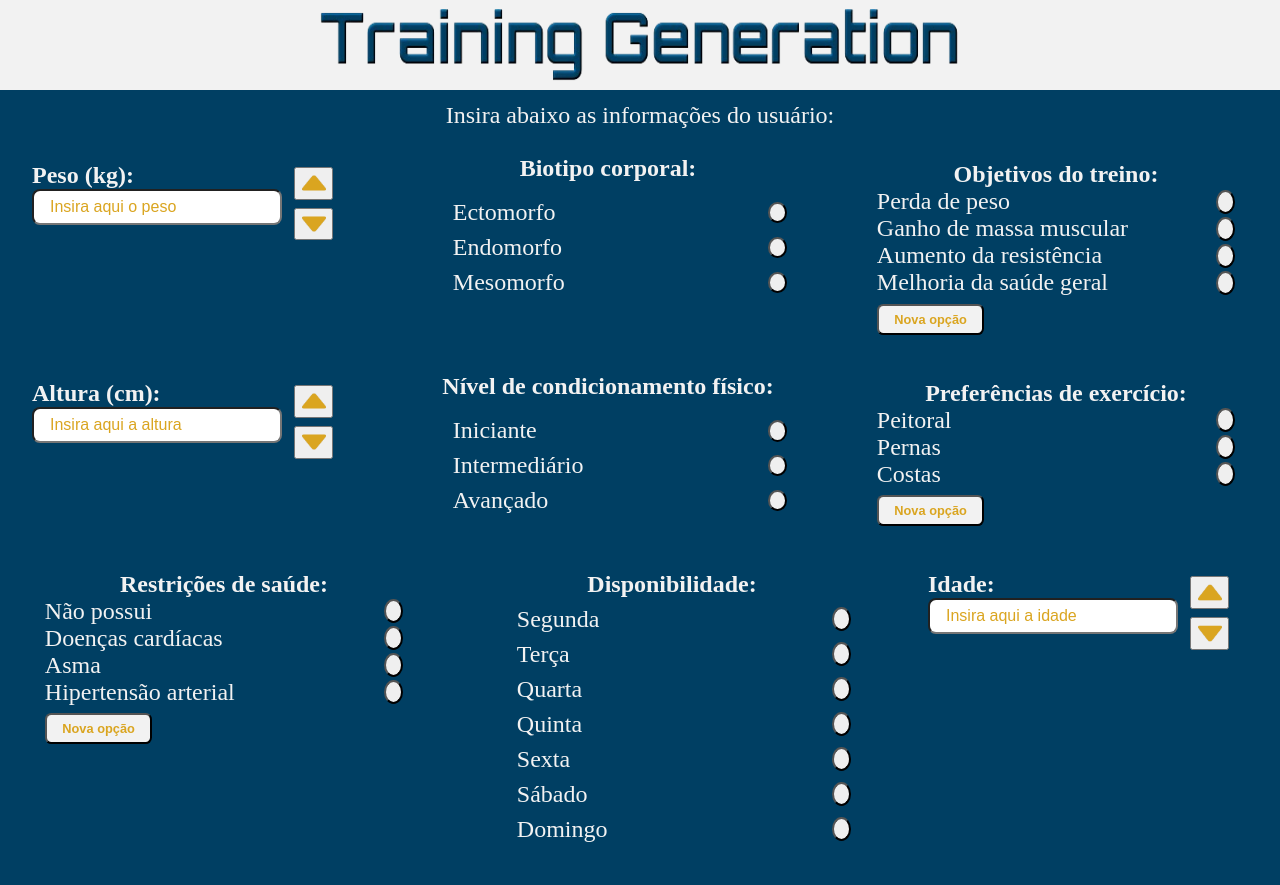
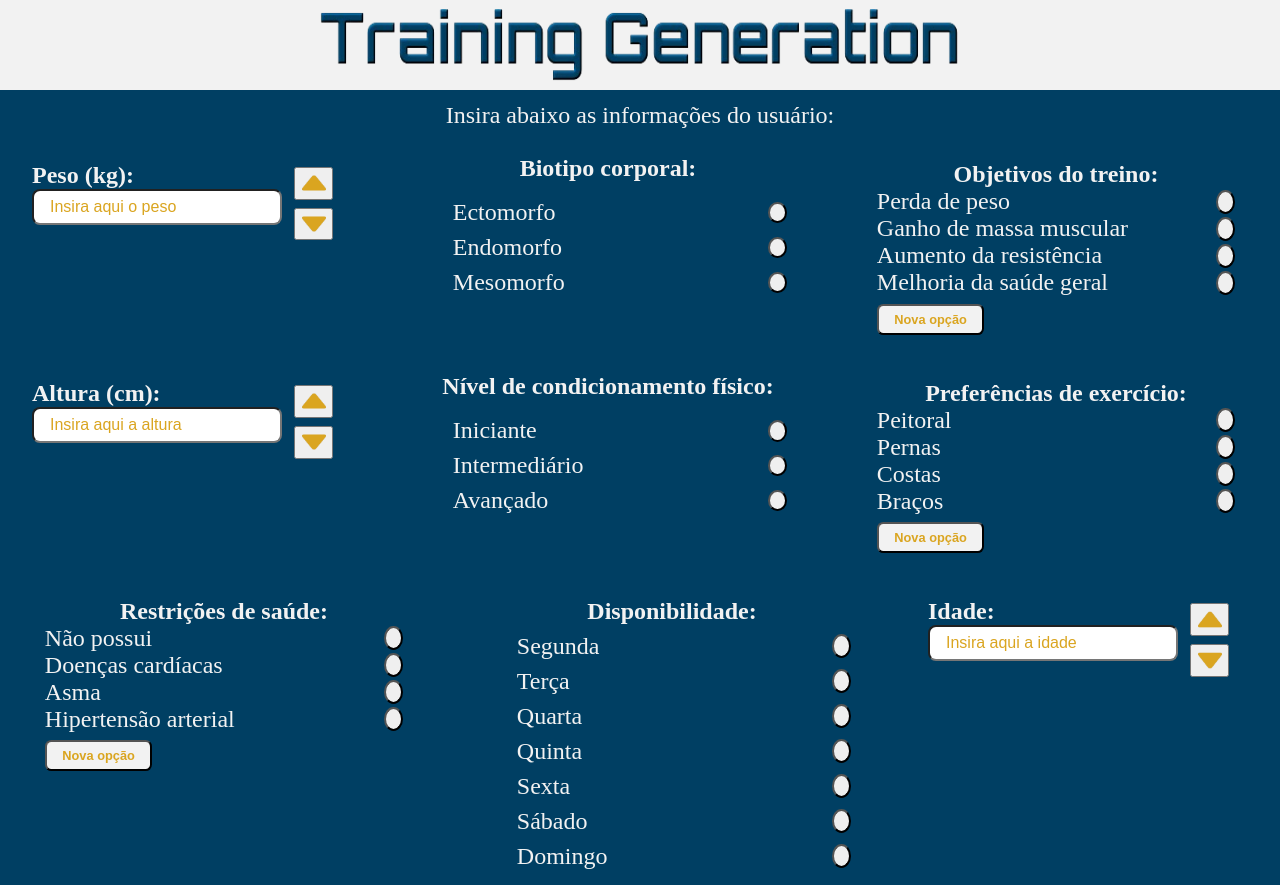
Before and after one commit to RennanFelipe7/trainingGeneration, a React (Create React App) app in the folder frontend/: page /traininggeneration in a window 1280 px wide. Shown: the top 885 px of the page. Built offline with nearby package versions, Linux system fonts and the light colour scheme.

Commit message:
Ajuste nas pré opções

```diff
--- a/frontend/src/templates/GenerateTraining.jsx
+++ b/frontend/src/templates/GenerateTraining.jsx
@@ -129,6 +129,7 @@ export default function GenerateTraining({setSharedTrainingData, authorization})
                 {value: 'Peitoral', id:'peitoral', name: 'preferencias_de_exercicio'},
                 {value: 'Pernas', id:'pernas', name: 'preferencias_de_exercicio'},
                 {value: 'Costas', id:'costas', name: 'preferencias_de_exercicio'},
+                {value: 'Braços', id:'bracos', name: 'preferencias_de_exercicio'},
               ]}
               name='preferencias_de_exercicio'
               key='preferencias_de_exercicio'
@@ -185,7 +186,7 @@ export default function GenerateTraining({setSharedTrainingData, authorization})
             <MultipleFixedInputWithOption
               description = "Histórico de lesões:"
               options = {[
-                {value: 'Lesões Musculares', id:'lesoesMusculares', name: 'historico_de_lesoes'},
+                {value: 'Não possui', id:'naoPossui', name: 'historico_de_lesoes'},
                 {value: 'Torção do Joelho', id:'torcaoDoJoelho', name: 'historico_de_lesoes'},
                 {value: 'Entorses de Tornozelo', id:'entorsesDeTornozelo', name: 'historico_de_lesoes'},
                 {value: 'Problemas nos Meniscos', id:'problemasNosMeniscos', name: 'historico_de_lesoes'}
```
